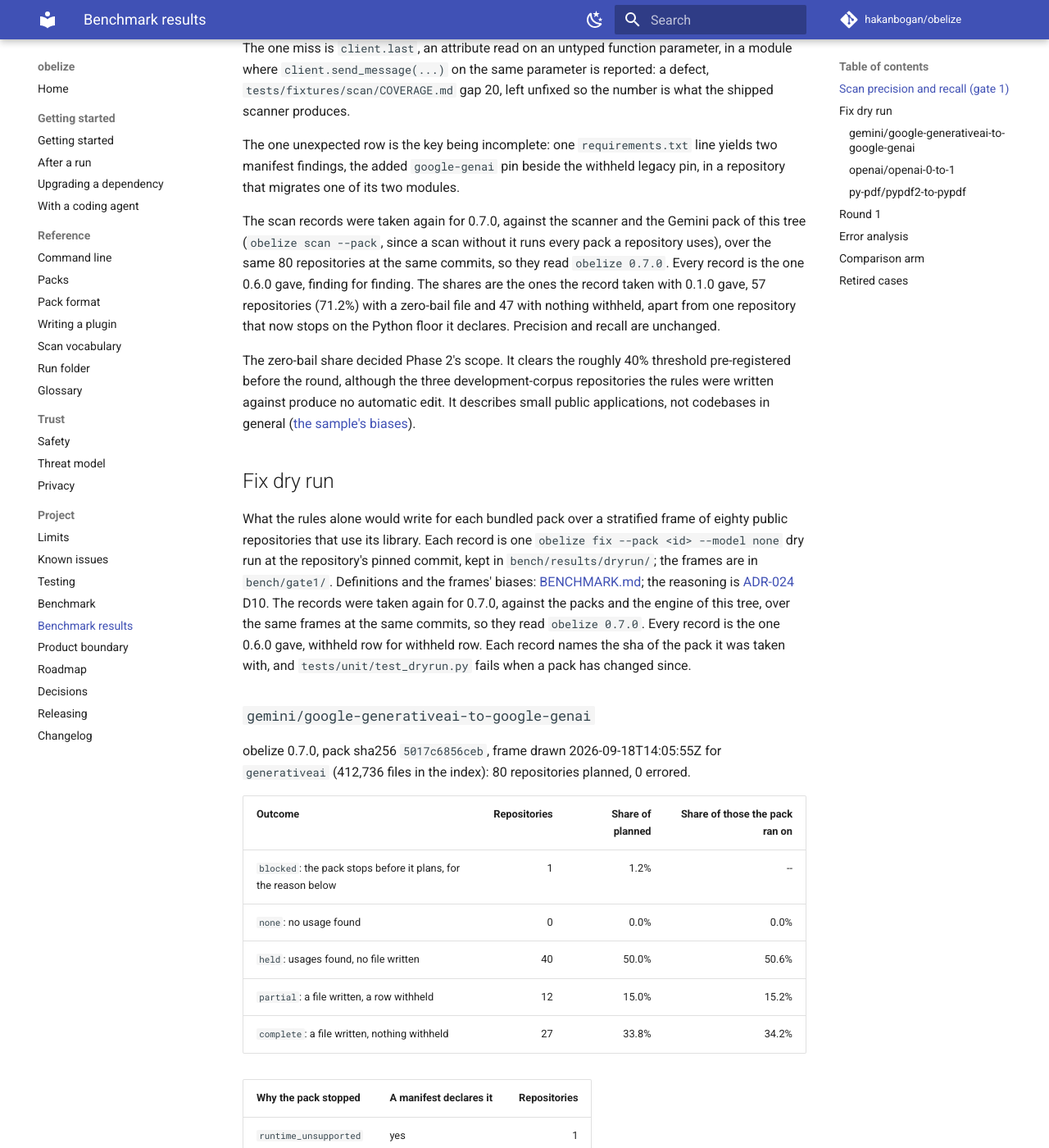
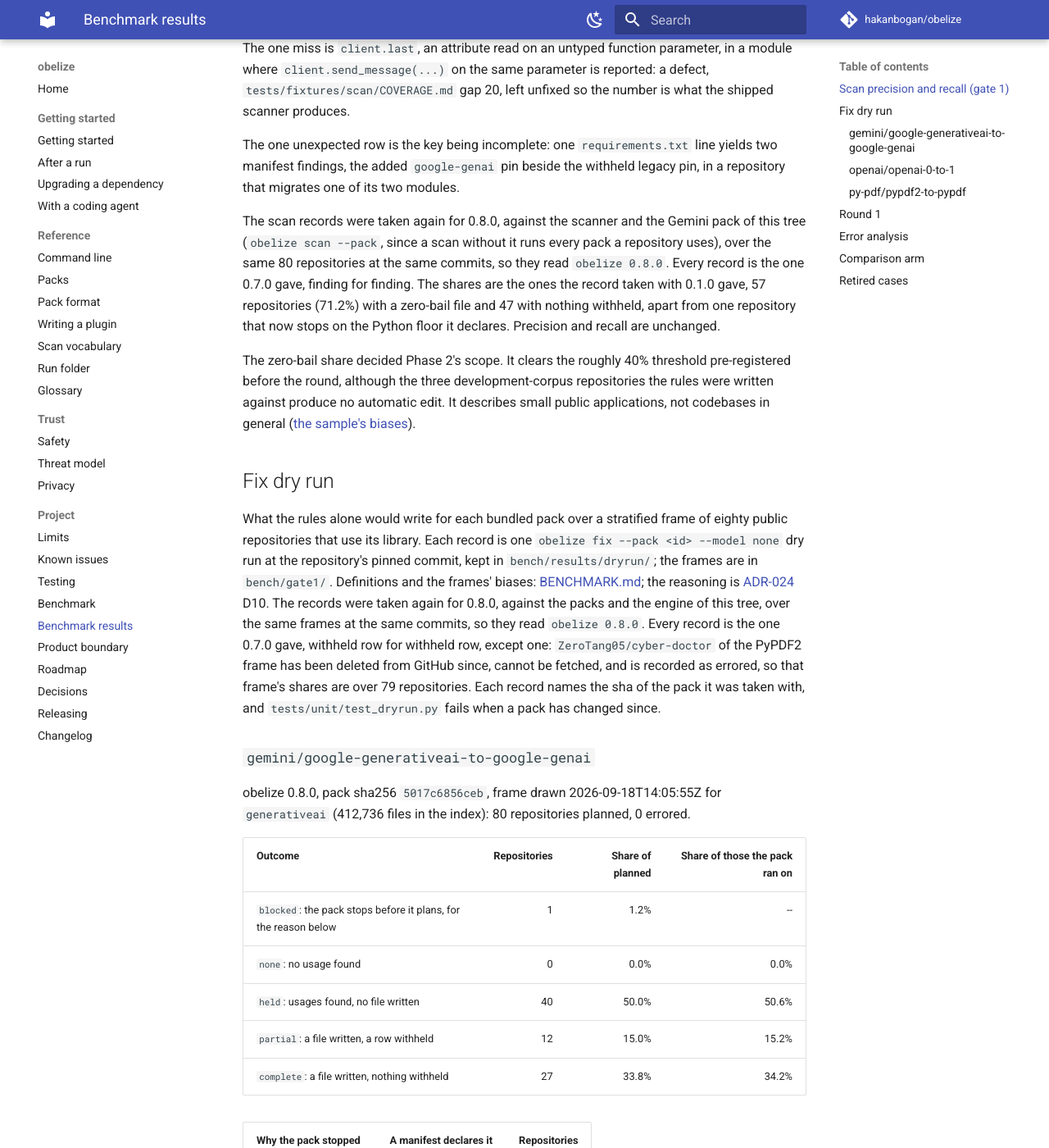
Before and after one commit to hakanbogan/obelize, an MkDocs documentation site: the page built from docs/BENCHMARK_RESULTS.md, in a window 1280 px wide and 1400 px high, scrolled down 3740 px. Shown: the whole window at 82% size. Built offline with MkDocs 1.6.1 and Material for MkDocs 9.7.7, drawn with Linux system fonts in a browser that asks for light colours; comment, search, counter and statistics services are not loaded; some of the changed text lies outside the part shown.

Commit message:
Release 0.8.0
A pack can now rename a member of a class where the scan can tell what the receiver is, rewrite a
call from the shape of its arguments, and hand a change to a plugin the person installed and
allowed; pack synth uses the first for the methods a library's own message says plainly to replace.
This commit sets the version and the changelog date, brings the roadmap, the product page, the
README, the glossary and the known-issues and upgrading pages to what ships, and takes the Gate 1
scan and the three dry runs again with this version over the same frames: 319 of the 320 records
are the ones 0.7.0 gave, and the 320th, a PyPDF2 repository that GitHub no longer has, is recorded
as errored.

Co-Authored-By: Claude Sonnet 5.5 <noreply@anthropic.com>

```diff
--- a/docs/BENCHMARK_RESULTS.md
+++ b/docs/BENCHMARK_RESULTS.md
@@ -25,7 +25,7 @@ them is [written up separately](adr/ADR-024-gate-1-measurement.md).
 
 Frame drawn 2026-09-18T14:05:55Z over the term `generativeai`; 80 repositories in the frame, 80 scanned, 665 file(s) selected and 144 parsed -- the byte prefilter eliminated the rest -- for 701 findings over 210 file(s), 90 of which nothing bails in.
 
-Measured with obelize 0.7.0 on CPython 3.12.9 / arm64, against pack `gemini/google-generativeai-to-google-genai` sha256 `5017c6856ceb122c...`. Nothing re-fetches eighty checkouts on CI, so these records are a dated artefact: a change to the scanner does not invalidate them visibly, and re-running `python -m bench.gate1_collect scan` is what makes the number current again. A change to what the **pack** tells a scan to look for does fail a test -- the projection `fa59b7a16c9d722b...`, which is the whole of what `scan/` and `impact/` read, and not the pack's own bytes, which move whenever a rewrite rule gains a parameter.
+Measured with obelize 0.8.0 on CPython 3.12.9 / arm64, against pack `gemini/google-generativeai-to-google-genai` sha256 `5017c6856ceb122c...`. Nothing re-fetches eighty checkouts on CI, so these records are a dated artefact: a change to the scanner does not invalidate them visibly, and re-running `python -m bench.gate1_collect scan` is what makes the number current again. A change to what the **pack** tells a scan to look for does fail a test -- the projection `fa59b7a16c9d722b...`, which is the whole of what `scan/` and `impact/` read, and not the pack's own bytes, which move whenever a rewrite rule gains a parameter.
 
 **Precision and recall, over the hand-labelled repositories.** Actionable kinds only (`attribute`, `call`, `import`, `method_call`); a row matches on path, line, kind and symbol together.
 
@@ -103,9 +103,9 @@ The one unexpected row is the key being incomplete: one `requirements.txt`
 line yields two manifest findings, the added `google-genai` pin beside the
 withheld legacy pin, in a repository that migrates one of its two modules.
 
-The scan records were taken again for 0.7.0, against the scanner and the Gemini pack of this tree
+The scan records were taken again for 0.8.0, against the scanner and the Gemini pack of this tree
 (`obelize scan --pack`, since a scan without it runs every pack a repository uses), over the same 80
-repositories at the same commits, so they read `obelize 0.7.0`. Every record is the one 0.6.0 gave,
+repositories at the same commits, so they read `obelize 0.8.0`. Every record is the one 0.7.0 gave,
 finding for finding. The shares are the ones the record taken with 0.1.0 gave, 57 repositories (71.2%) with a zero-bail file
 and 47 with nothing withheld, apart from one repository that now stops on the Python floor it
 declares. Precision and recall are unchanged.
@@ -123,16 +123,18 @@ repositories that use its library. Each record is one `obelize fix --pack <id> -
 at the repository's pinned commit, kept in `bench/results/dryrun/`; the frames are in
 `bench/gate1/`. Definitions and the frames' biases:
 [BENCHMARK.md](BENCHMARK.md#fix-dry-run); the reasoning is
-[ADR-024](adr/ADR-024-gate-1-measurement.md) D10. The records were taken again for 0.7.0,
+[ADR-024](adr/ADR-024-gate-1-measurement.md) D10. The records were taken again for 0.8.0,
 against the packs and the engine of this tree, over the same frames at the same commits, so they
-read `obelize 0.7.0`. Every record is the one 0.6.0 gave, withheld row for withheld row. Each record names the sha of the pack it was
+read `obelize 0.8.0`. Every record is the one 0.7.0 gave, withheld row for withheld row, except one:
+`ZeroTang05/cyber-doctor` of the PyPDF2 frame has been deleted from GitHub since, cannot be fetched,
+and is recorded as errored, so that frame's shares are over 79 repositories. Each record names the sha of the pack it was
 taken with, and `tests/unit/test_dryrun.py` fails when a pack has changed since.
 
 <!-- dryrun:begin -- generated by bench/dryrun_score.py; edit that, not this -->
 
 ### `gemini/google-generativeai-to-google-genai`
 
-obelize 0.7.0, pack sha256 `5017c6856ceb`, frame drawn 2026-09-18T14:05:55Z for `generativeai` (412,736 files in the index): 80 repositories planned, 0 errored.
+obelize 0.8.0, pack sha256 `5017c6856ceb`, frame drawn 2026-09-18T14:05:55Z for `generativeai` (412,736 files in the index): 80 repositories planned, 0 errored.
 
 | Outcome | Repositories | Share of planned | Share of those the pack ran on |
 |---|---:|---:|---:|
@@ -184,7 +186,7 @@ obelize 0.7.0, pack sha256 `5017c6856ceb`, frame drawn 2026-09-18T14:05:55Z for
 
 ### `openai/openai-0-to-1`
 
-obelize 0.7.0, pack sha256 `62b392e7f30d`, frame drawn 2026-10-13T13:11:56Z for `"openai.ChatCompletion"` (89,152 files in the index): 80 repositories planned, 0 errored.
+obelize 0.8.0, pack sha256 `62b392e7f30d`, frame drawn 2026-10-13T13:11:56Z for `"openai.ChatCompletion"` (89,152 files in the index): 80 repositories planned, 0 errored.
 
 | Outcome | Repositories | Share of planned | Share of those the pack ran on |
 |---|---:|---:|---:|
@@ -229,15 +231,15 @@ obelize 0.7.0, pack sha256 `62b392e7f30d`, frame drawn 2026-10-13T13:11:56Z for
 
 ### `py-pdf/pypdf2-to-pypdf`
 
-obelize 0.7.0, pack sha256 `34db4a1315d5`, frame drawn 2026-10-13T13:17:31Z for `PyPDF2` (157,888 files in the index): 80 repositories planned, 0 errored.
+obelize 0.8.0, pack sha256 `34db4a1315d5`, frame drawn 2026-10-13T13:17:31Z for `PyPDF2` (157,888 files in the index): 79 repositories planned, 1 errored.
 
 | Outcome | Repositories | Share of planned | Share of those the pack ran on |
 |---|---:|---:|---:|
-| `blocked`: the pack stops before it plans, for the reason below | 36 | 45.0% | -- |
-| `none`: no usage found | 2 | 2.5% | 4.5% |
-| `held`: usages found, no file written | 5 | 6.2% | 11.4% |
-| `partial`: a file written, a row withheld | 5 | 6.2% | 11.4% |
-| `complete`: a file written, nothing withheld | 32 | 40.0% | 72.7% |
+| `blocked`: the pack stops before it plans, for the reason below | 36 | 45.6% | -- |
+| `none`: no usage found | 2 | 2.5% | 4.7% |
+| `held`: usages found, no file written | 5 | 6.3% | 11.6% |
+| `partial`: a file written, a row withheld | 5 | 6.3% | 11.6% |
+| `complete`: a file written, nothing withheld | 31 | 39.2% | 72.1% |
 
 | Why the pack stopped | A manifest declares it | Repositories |
 |---|---|---:|
--- a/src/obelize/__init__.py
+++ b/src/obelize/__init__.py
@@ -1,5 +1,5 @@
 """obelize, a local-first CLI for verified dependency upgrades. `__version__` is its one source."""
 
-__version__ = "0.7.0"
+__version__ = "0.8.0"
 
 __all__ = ["__version__"]
```
Also changed, not shown: CHANGELOG.md (+52 -4 lines), README.md (+4 -1 lines), docs/GLOSSARY.md (+19 -1 lines), docs/KNOWN_ISSUES.md (+6 -4 lines), docs/PRODUCT.md (+3 -3 lines), docs/ROADMAP.md (+15 -8 lines), docs/UPGRADING.md (+3 -2 lines), 4 other files.
